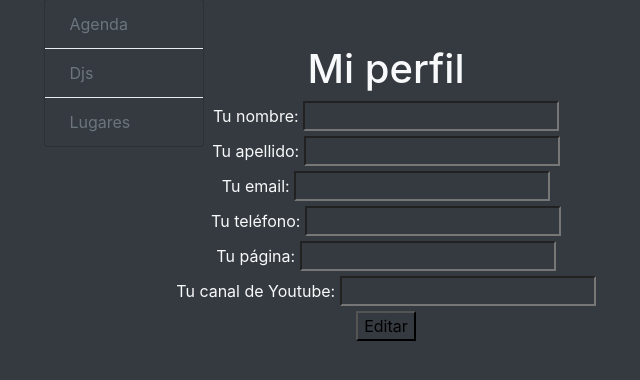
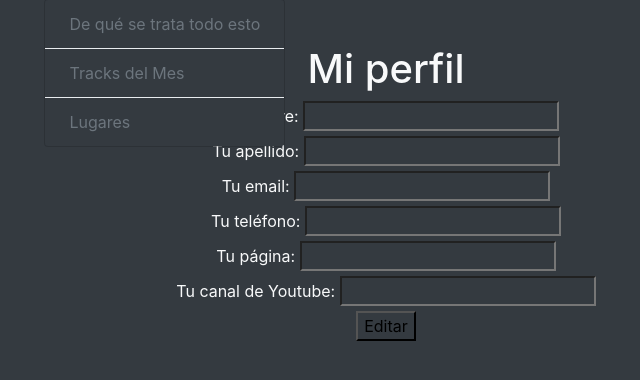
Before and after one commit to lisandromar/tpconnection, a PHP site: page /Perfil/editar_perfil.php in a window 1280 px wide, after a click on "Preguntas". Shown: the part 51-431 px from the top of the page, without its empty margins (254-894 px from the left). Run offline with PHP 8.4, Linux system fonts and the light colour scheme.

Commit message:
agregué contenido de audio,  linkié preguntas frecuentes

```diff
--- a/Perfil/Usuario.php
+++ b/Perfil/Usuario.php
@@ -33,9 +33,9 @@
                                 <a class="nav-link dropdown-toggle  text-secondary" href="#" id="navbarDropdown" role="button"
                                 data-toggle="dropdown" aria-haspopup="true" aria-expanded="false">Preguntas</a>
                                 <div class="dropdown-menu bg-dark text-secondary" aria-labelledby="navbarDropdown">
-                                    <a class="dropdown-item text-secondary" href="#">Agenda</a>
+                                    <a class="dropdown-item text-secondary" href="#preguntas">De qué se trata todo esto</a>
                                     <div class="dropdown-divider"></div>
-                                    <a class="dropdown-item text-secondary" href="#">Djs</a>
+                                    <a class="dropdown-item text-secondary" href="#tracks">Tracks del Mes</a>>
                                     <div class="dropdown-divider"></div>
                                     <a class="dropdown-item text-secondary" href="#">Lugares</a>
                                 </div>
--- a/Perfil/editar_perfil.php
+++ b/Perfil/editar_perfil.php
@@ -28,9 +28,9 @@
                     <a class="nav-link dropdown-toggle  text-secondary" href="#" id="navbarDropdown" role="button"
                       data-toggle="dropdown" aria-haspopup="true" aria-expanded="false">Preguntas</a>
                     <div class="dropdown-menu bg-dark text-secondary" aria-labelledby="navbarDropdown">
-                      <a class="dropdown-item text-secondary" href="#">Agenda</a>
+                      <a class="dropdown-item text-secondary" href="#preguntas">De qué se trata todo esto</a>
                       <div class="dropdown-divider"></div>
-                      <a class="dropdown-item text-secondary" href="#">Djs</a>
+                      <a class="dropdown-item text-secondary" href="#tracks">Tracks del Mes</a>
                       <div class="dropdown-divider"></div>
                       <a class="dropdown-item text-secondary" href="#">Lugares</a>
                     </div>
--- a/Perfil/posteos_y_amigos.php
+++ b/Perfil/posteos_y_amigos.php
@@ -40,9 +40,9 @@
                     <a class="nav-link dropdown-toggle  text-secondary" href="#" id="navbarDropdown" role="button"
                       data-toggle="dropdown" aria-haspopup="true" aria-expanded="false">Preguntas</a>
                     <div class="dropdown-menu bg-dark text-secondary" aria-labelledby="navbarDropdown">
-                      <a class="dropdown-item text-secondary" href="#">Agenda</a>
+                      <a class="dropdown-item text-secondary" href="#preguntas">De qué se trata todo esto</a>
                       <div class="dropdown-divider"></div>
-                      <a class="dropdown-item text-secondary" href="#">Djs</a>
+                      <a class="dropdown-item text-secondary" href="#tracks">Tracks del Mes</a>
                       <div class="dropdown-divider"></div>
                       <a class="dropdown-item text-secondary" href="#">Lugares</a>
                     </div>
--- a/formularios/formularioContacto.html
+++ b/formularios/formularioContacto.html
@@ -34,9 +34,9 @@
                 <a class="nav-link dropdown-toggle  text-secondary" href="#" id="navbarDropdown" role="button"
                   data-toggle="dropdown" aria-haspopup="true" aria-expanded="false">Preguntas</a>
                 <div class="dropdown-menu bg-dark text-secondary" aria-labelledby="navbarDropdown">
-                  <a class="dropdown-item text-secondary" href="#">Agenda</a>
+                  <a class="dropdown-item text-secondary" href="#preguntas">De qué se trata todo esto</a>
                   <div class="dropdown-divider"></div>
-                  <a class="dropdown-item text-secondary" href="#">Djs</a>
+                  <a class="dropdown-item text-secondary" href="#tracks">Tracks del Mes</a>
                   <div class="dropdown-divider"></div>
                   <a class="dropdown-item text-secondary" href="#">Lugares</a>
                 </div>
--- a/formularios/formularioLogin.html
+++ b/formularios/formularioLogin.html
@@ -34,9 +34,9 @@
                 <a class="nav-link dropdown-toggle  text-secondary" href="#" id="navbarDropdown" role="button"
                   data-toggle="dropdown" aria-haspopup="true" aria-expanded="false">Preguntas</a>
                 <div class="dropdown-menu bg-dark text-secondary" aria-labelledby="navbarDropdown">
-                  <a class="dropdown-item text-secondary" href="#">Agenda</a>
+                  <a class="dropdown-item text-secondary" href="#preguntas">De qué se trata todo esto</a>
                   <div class="dropdown-divider"></div>
-                  <a class="dropdown-item text-secondary" href="#">Djs</a>
+                  <a class="dropdown-item text-secondary" href="#tracks">Tracks del Mes</a>
                   <div class="dropdown-divider"></div>
                   <a class="dropdown-item text-secondary" href="#">Lugares</a>
                 </div>
--- a/formularios/formularioRegistro.html
+++ b/formularios/formularioRegistro.html
@@ -34,9 +34,9 @@
                 <a class="nav-link dropdown-toggle  text-secondary" href="#" id="navbarDropdown" role="button"
                   data-toggle="dropdown" aria-haspopup="true" aria-expanded="false">Preguntas</a>
                 <div class="dropdown-menu bg-dark text-secondary" aria-labelledby="navbarDropdown">
-                  <a class="dropdown-item text-secondary" href="#">Agenda</a>
+                  <a class="dropdown-item text-secondary" href="#preguntas">De qué se trata todo esto</a>
                   <div class="dropdown-divider"></div>
-                  <a class="dropdown-item text-secondary" href="#">Djs</a>
+                  <a class="dropdown-item text-secondary" href="#tracks">Tracks del Mes</a>
                   <div class="dropdown-divider"></div>
                   <a class="dropdown-item text-secondary" href="#">Lugares</a>
                 </div>
```
Also changed, not shown: index.php (+22 -4 lines), 3 other files.
